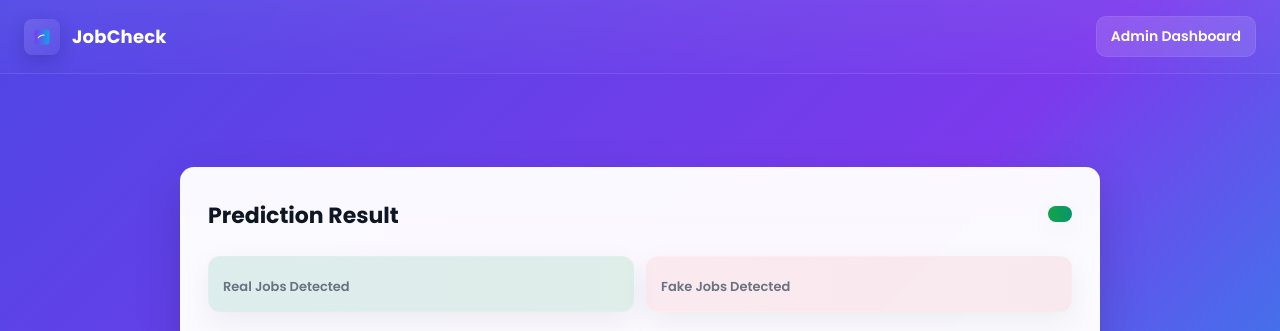
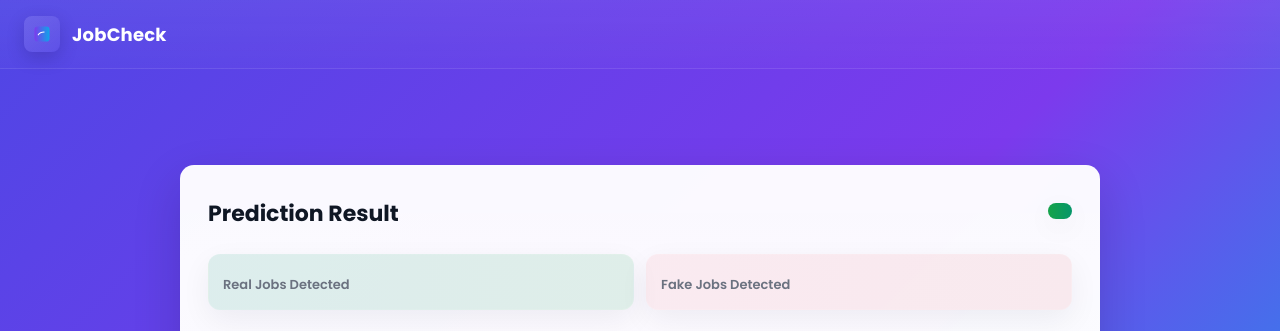
Before and after one commit to Sainvi-j/fake-job-detector, a Flask app: template templates/result.html in a window 1280 px wide. Shown: the top 331 px of the page. Run offline with Flask 3, Linux system fonts and the light colour scheme; the template is opened without the code that fills it, so the values that code supplies are empty; parts of the project's set-up code (start-up, migrations or seed data) failed here and were passed over.

Commit message:
Update result.html

```diff
--- a/templates/result.html
+++ b/templates/result.html
@@ -208,7 +208,6 @@
       </span>
       JobCheck
     </div>
-    <a class="admin-btn" href="/admin_login" aria-label="Admin Dashboard">Admin Dashboard</a>
   </header>
 
   <main class="wrap" role="main">
```
